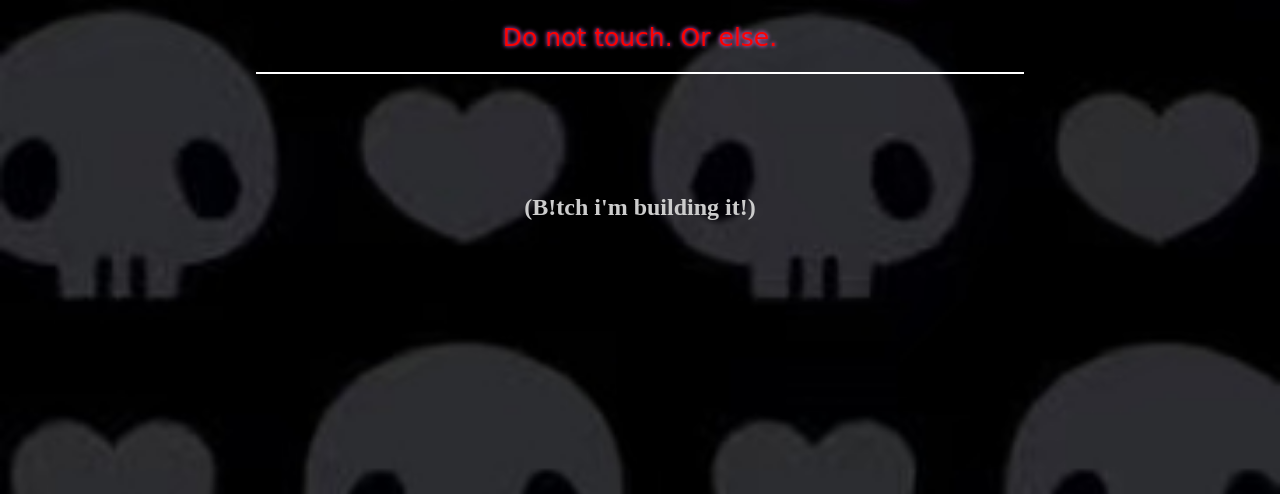
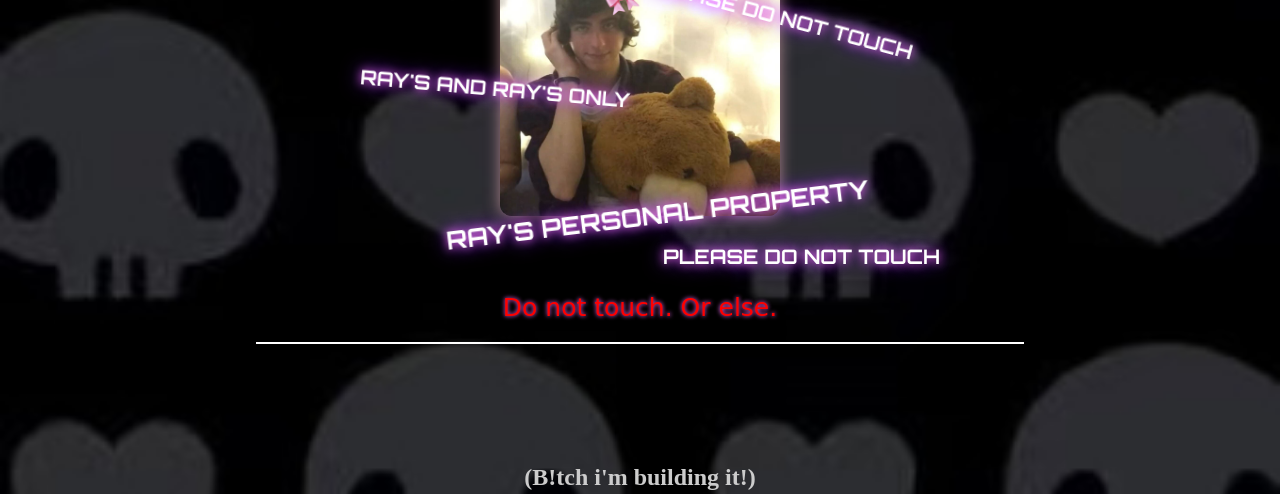
Before and after one commit to rayV-404/ray-universe, a plain HTML site: page him/him.html in a window 1280 px wide. Shown: the part 306-800 px from the top of the page. Drawn offline with Linux system fonts and the light colour scheme; a web font is replaced by a local one.

Commit message:
Fix Johnny-image ID and update HTML structure

```diff
--- a/him/him.html
+++ b/him/him.html
@@ -151,7 +151,7 @@
   <div class="divider"></div>
 
   <div class="photo-container">
-    <img src="Johnny.png" id="4o-photo" alt="Do Not Touch">
+    <img src="Johnny.jpg" id="John-pic" alt="Do Not Touch">
 
     <!-- 随意排列的文字 -->
     <div class="floating-text" style="left: -125px;top: -55px;transform: rotate(-7deg);font-size: 35px; white-space: nowrap;">PLEASE DO NOT TOUCH</div>
```
